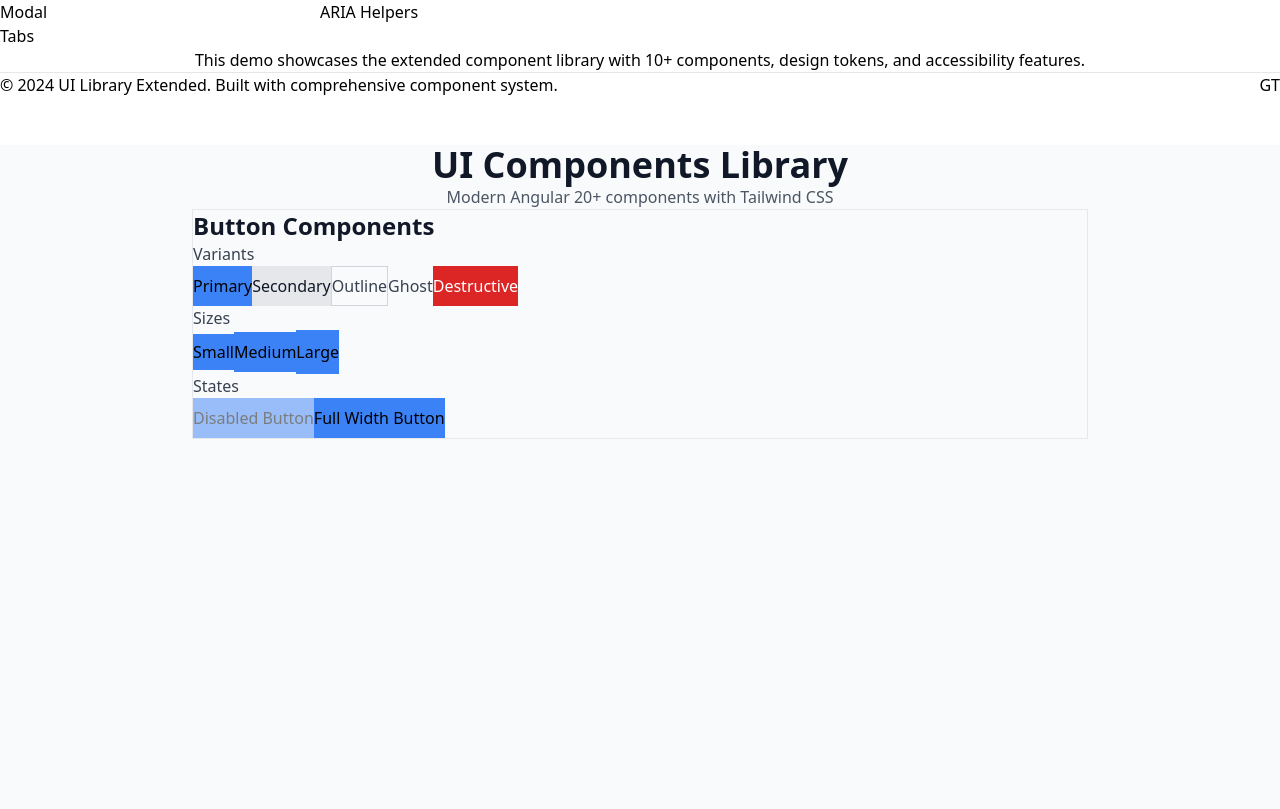
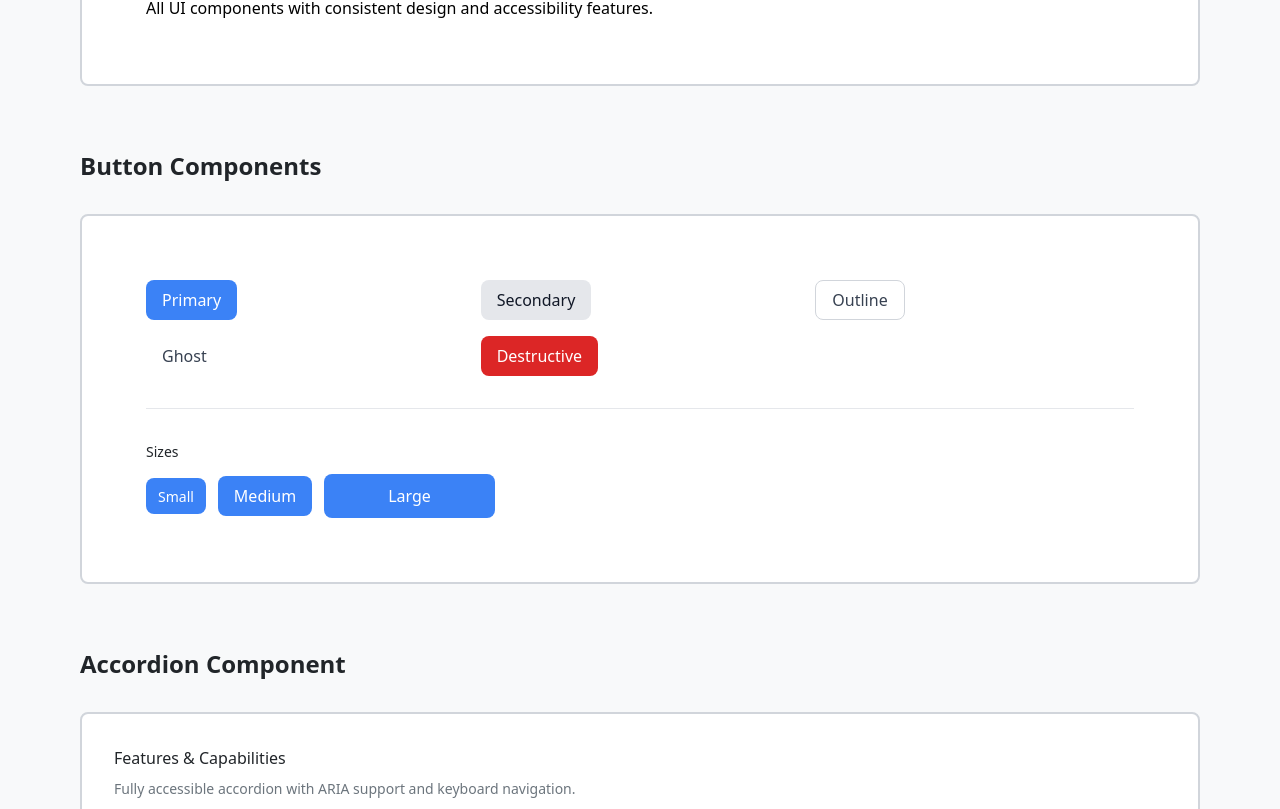
Before and after one commit to OpenScholarly/UI-library, an Angular app in the folder UI/: page / in a window 1280 px wide. Shown: the part 1988-2797 px from the top of the page. Built offline with nearby package versions, Linux system fonts and the light colour scheme.

Commit message:
demo fix

```diff
--- a/UI/projects/demo/src/app/components/main/main.component.html
+++ b/UI/projects/demo/src/app/components/main/main.component.html
@@ -190,6 +190,15 @@
           </div>
         </div>
       </ui-card>
+      @if (lastClicked()) {
+        <ui-card padding="sm" shadow="sm">
+          <div class="bg-green-50 border border-green-200 rounded-md p-3">
+            <p class="text-green-800 text-sm">
+              Last clicked: <strong>{{ lastClicked() }}</strong>
+            </p>
+          </div>
+        </ui-card>
+      }
     </section>
 
     <!-- Accordion Component -->
@@ -276,59 +285,3 @@
     </div>
   </ui-footer>
 </div>
-<div class="min-h-screen bg-gray-50 p-8">
-  <div class="max-w-4xl mx-auto space-y-8">
-    <header class="text-center">
-      <h1 class="text-4xl font-bold text-gray-900 mb-2">UI Components Library</h1>
-      <p class="text-gray-600">Modern Angular 20+ components with Tailwind CSS</p>
-    </header>
-
-    <ui-card>
-      <h2 class="text-2xl font-semibold mb-6 text-gray-900">Button Components</h2>
-
-      <div class="space-y-6">
-        <div>
-          <h3 class="text-lg font-medium mb-3 text-gray-700">Variants</h3>
-          <div class="flex flex-wrap gap-3">
-            <ui-button variant="primary" (clicked)="onButtonClick('Primary')">Primary</ui-button>
-            <ui-button variant="secondary" (clicked)="onButtonClick('Secondary')"
-              >Secondary</ui-button
-            >
-            <ui-button variant="outline" (clicked)="onButtonClick('Outline')">Outline</ui-button>
-            <ui-button variant="ghost" (clicked)="onButtonClick('Ghost')">Ghost</ui-button>
-            <ui-button variant="destructive" (clicked)="onButtonClick('Destructive')"
-              >Destructive</ui-button
-            >
-          </div>
-        </div>
-
-        <div>
-          <h3 class="text-lg font-medium mb-3 text-gray-700">Sizes</h3>
-          <div class="flex flex-wrap items-center gap-3">
-            <ui-button size="sm">Small</ui-button>
-            <ui-button size="md">Medium</ui-button>
-            <ui-button size="lg">Large</ui-button>
-          </div>
-        </div>
-
-        <div>
-          <h3 class="text-lg font-medium mb-3 text-gray-700">States</h3>
-          <div class="space-y-3">
-            <ui-button [disabled]="true">Disabled Button</ui-button>
-            <ui-button [fullWidth]="true">Full Width Button</ui-button>
-          </div>
-        </div>
-      </div>
-    </ui-card>
-
-    @if (lastClicked()) {
-    <ui-card padding="sm" shadow="sm">
-      <div class="bg-green-50 border border-green-200 rounded-md p-3">
-        <p class="text-green-800 text-sm">
-          Last clicked: <strong>{{ lastClicked() }}</strong>
-        </p>
-      </div>
-    </ui-card>
-    }
-  </div>
-</div>
--- a/UI/projects/demo/src/styles.scss
+++ b/UI/projects/demo/src/styles.scss
@@ -1,3 +1,4 @@
+@import '../../ui-components/src/style.scss';
 @tailwind base;
 @tailwind components;
 @tailwind utilities;
```
